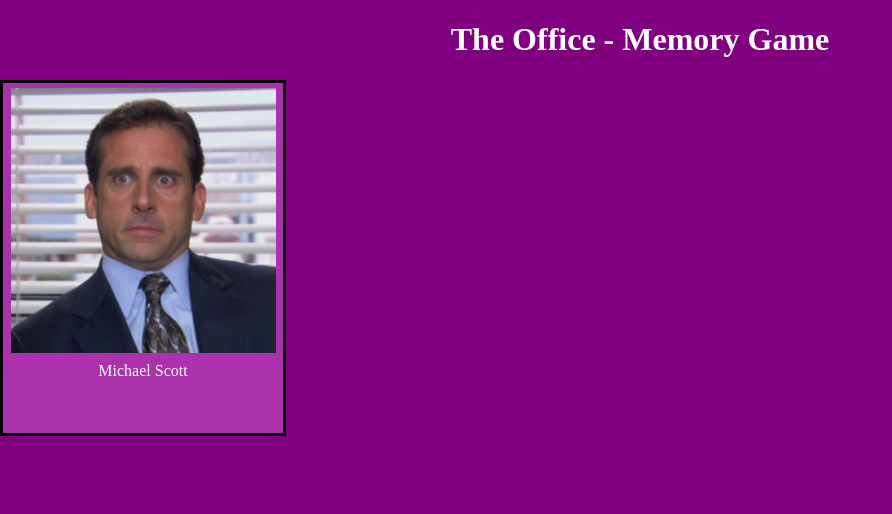
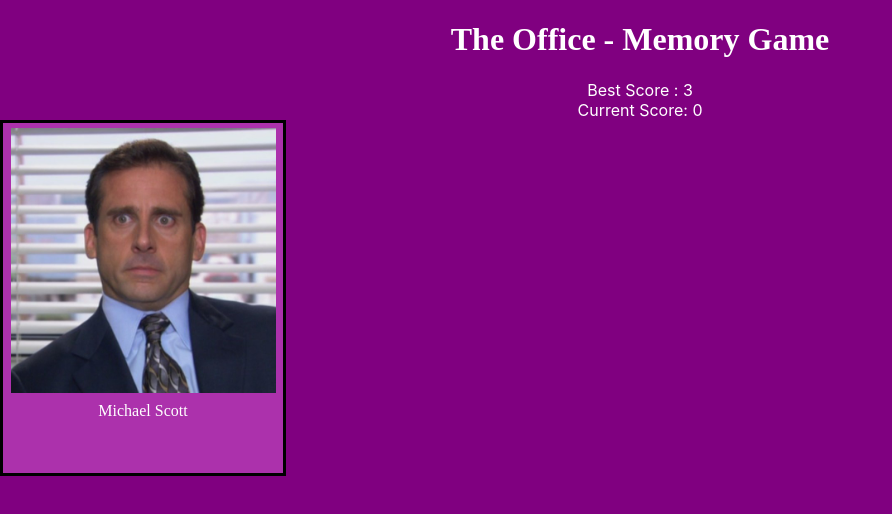
Before and after one commit to muscularmayo/memory-cards, a React (Create React App) app: page / in a window 1280 px wide. Shown: the top 514 px of the page, without its empty margins (0-892 px from the left). Built offline with nearby package versions, Linux system fonts and the light colour scheme; a web font is replaced by a local one.

Commit message:
set up a bit more of how it will look - going to migrate all MemoryCards to the same component so it's cleaner, separated things nicely so far

```diff
--- a/src/App.js
+++ b/src/App.js
@@ -3,10 +3,11 @@ import './App.css';
 import MemoryCard from './MemoryCard.js';
 import React, { useState } from 'react';
 import michael from './images/michael_scott.jpeg'
+import Score from './Score.js'
 
 function App() {
   const [score, setScore] = useState(0)
-  const [bestScore, setBestScore] = useState(0)
+  const [bestScore, setBestScore] = useState(3)
   const [chosenCards, setChosenCards] = useState([])
 
   const memoryCardClick = (card) => {
@@ -26,6 +27,7 @@ function App() {
       <h1>
         The Office - Memory Game
       </h1>
+      <Score bestScore={bestScore} currentScore={score}/>
       <MemoryCard src={michael}name="Michael Scott" />
     </div>
   );
--- /dev/null
+++ b/src/BestScore.js
@@ -0,0 +1,9 @@
+import React, { useState } from 'react';
+
+export default function BestScore (props) {
+  return (
+    <div className="best-score">
+      Best Score : {props.bestScore}
+    </div>
+  )
+}
--- /dev/null
+++ b/src/CurrentScore.js
@@ -0,0 +1,10 @@
+import React, { useState } from 'react';
+import './memorycard.css';
+
+export default function CurrentScore (props) {
+  return (
+    <div className="current-score">
+      Current Score: {props.currentScore}
+    </div>
+  )
+}
--- /dev/null
+++ b/src/Score.js
@@ -0,0 +1,12 @@
+import React, { useState } from 'react';
+import BestScore from './BestScore.js';
+import CurrentScore from './CurrentScore.js'
+
+export default function Score (props) {
+  return (
+    <div id="score-card">
+      <BestScore bestScore={props.bestScore}/>
+      <CurrentScore currentScore={props.currentScore}/>
+    </div>
+  )
+}
```
Also changed, not shown: src/MemoryCardGrid.js (added).
